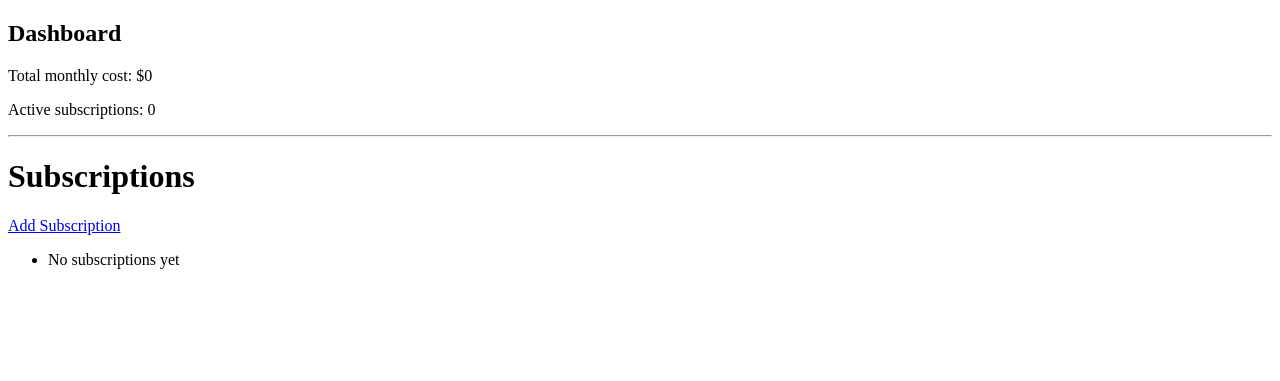
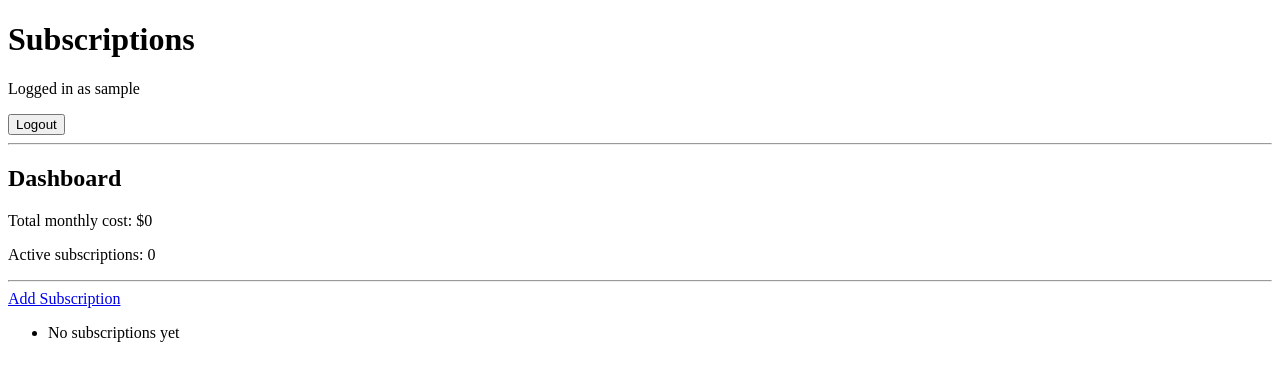
Before and after one commit to andriisyniuchenko/subscription-tracker, a Django app: page /subscriptions/ in a window 1280 px wide. Shown: the top 381 px of the page. Run offline with Django 5.2, Linux system fonts and the light colour scheme; the visitor is signed in with stand-in values (Sample User, id 1); data that the repository does not hold is empty.

Commit message:
Add logout functionality and session configuration

```diff
--- a/config/settings.py
+++ b/config/settings.py
@@ -119,3 +119,8 @@ STATIC_URL = 'static/'
 
 LOGIN_URL = '/login/'
 LOGIN_REDIRECT_URL = '/subscriptions/'
+
+LOGOUT_REDIRECT_URL = '/login/'
+
+SESSION_COOKIE_AGE = 1200
+SESSION_EXPIRE_AT_BROWSER_CLOSE = True
--- a/subscriptions/templates/subscriptions/list.html
+++ b/subscriptions/templates/subscriptions/list.html
@@ -4,18 +4,32 @@
     <title>Subscriptions</title>
 </head>
 <body>
+
+    <h1>Subscriptions</h1>
+
+    <p>Logged in as {{ request.user.username }}</p>
+
+    <form method="post" action="/logout/">
+        {% csrf_token %}
+        <button type="submit">Logout</button>
+    </form>
+
+    <hr>
+
     <h2>Dashboard</h2>
 
     <p>Total monthly cost: ${{ total_monthly }}</p>
     <p>Active subscriptions: {{ active_count }}</p>
 
     <hr>
-    <h1>Subscriptions</h1>
+
     <a href="/subscriptions/create/">Add Subscription</a>
+
     <ul>
         {% for sub in subscriptions %}
             <li>
                 {{ sub.name }} - ${{ sub.price }} ({{ sub.billing_cycle }})
+
                 <a href="/subscriptions/update/{{ sub.id }}/">Edit</a>
                 <a href="/subscriptions/delete/{{ sub.id }}/">Delete</a>
             </li>
@@ -23,5 +37,6 @@
             <li>No subscriptions yet</li>
         {% endfor %}
     </ul>
+
 </body>
 </html>
```
